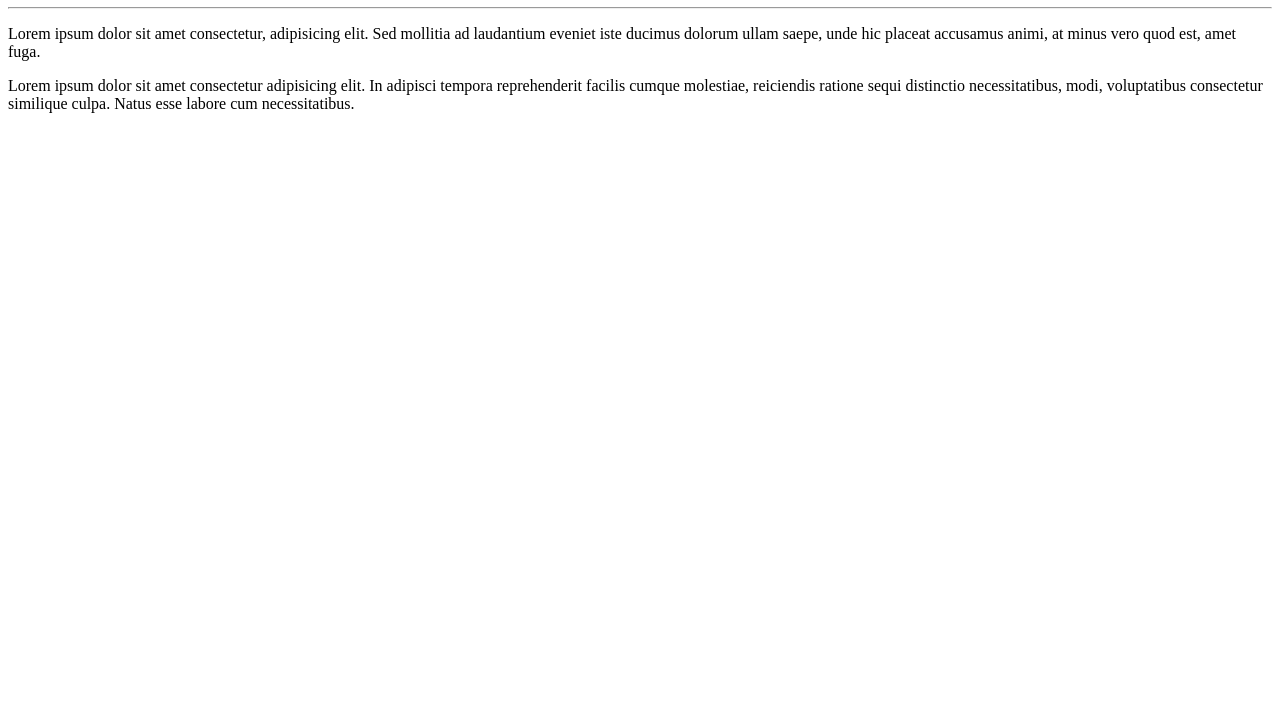
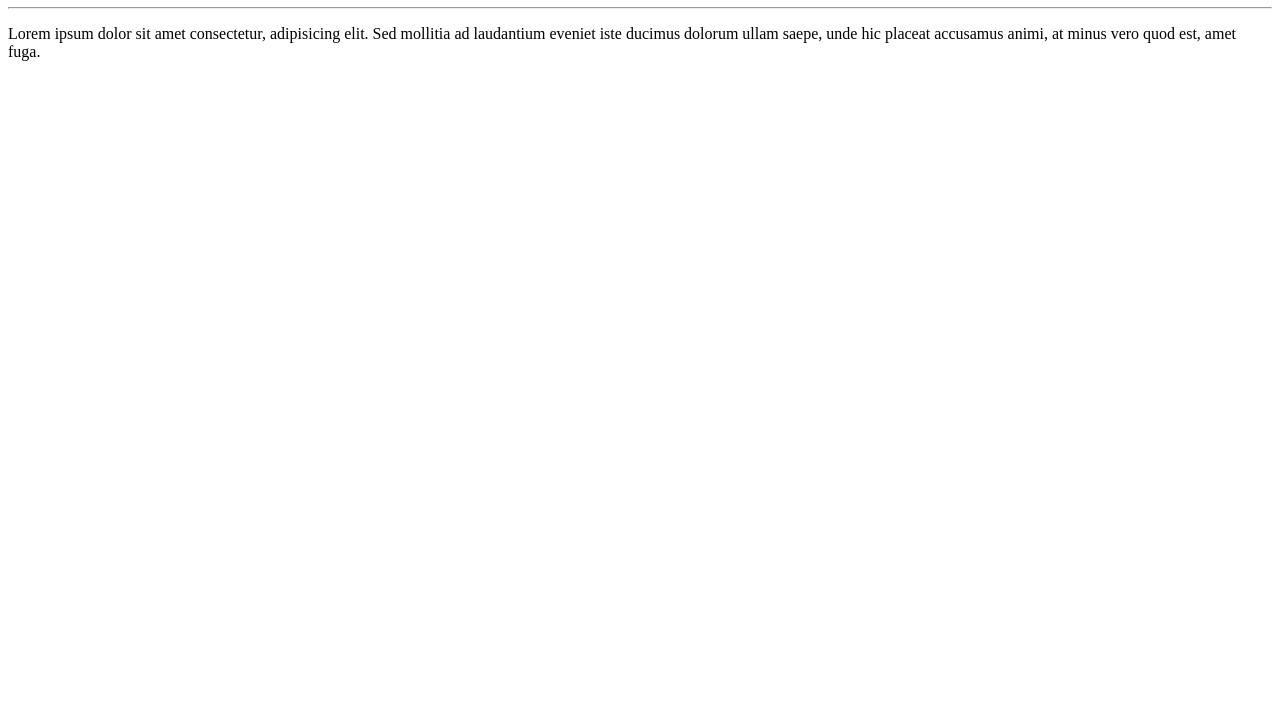
Before and after one commit to am4nd6/Ola-Mundo, a plain HTML site: page site-exemplo/index.html in a window 1280 px wide. Shown: the part 73-800 px from the top of the page. Drawn offline with Linux system fonts and the light colour scheme.

Commit message:
Removendo parágrafo

```diff
--- a/site-exemplo/index.html
+++ b/site-exemplo/index.html
@@ -9,6 +9,6 @@
     <h1>Olá, Mundo!</h1>
     <hr>
     <p>Lorem ipsum dolor sit amet consectetur, adipisicing elit. Sed mollitia ad laudantium eveniet iste ducimus dolorum ullam saepe, unde hic placeat accusamus animi, at minus vero quod est, amet fuga.</p>
-    <p>Lorem ipsum dolor sit amet consectetur adipisicing elit. In adipisci tempora reprehenderit facilis cumque molestiae, reiciendis ratione sequi distinctio necessitatibus, modi, voluptatibus consectetur similique culpa. Natus esse labore cum necessitatibus.</p>
+
 </body>
 </html>
```
